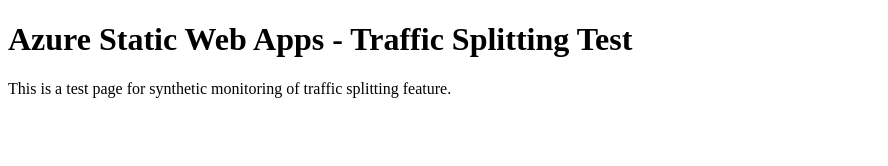
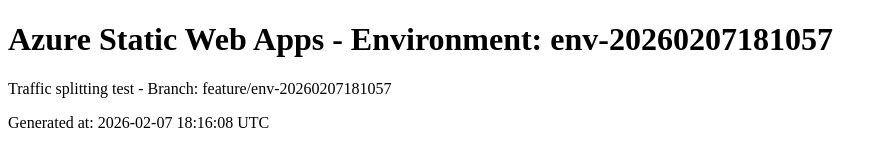
Before and after one commit to skylathadani-ms/synthetics-swa-traffic-20260207181057, a plain HTML site: page index.html in a window 1280 px wide. Shown: the whole page, without its empty margins (0-888 px from the left). Drawn offline with Linux system fonts and the light colour scheme.

Commit message:
Update index.html for env-20260207181057

```diff
--- a/index.html
+++ b/index.html
@@ -1,10 +1,11 @@
 <!DOCTYPE html>
 <html>
 <head>
-<title>Synthetics Test - Traffic Splitting</title>
+<title>Environment: env-20260207181057</title>
 </head>
 <body>
-<h1>Azure Static Web Apps - Traffic Splitting Test</h1>
-<p>This is a test page for synthetic monitoring of traffic splitting feature.</p>
+<h1>Azure Static Web Apps - Environment: env-20260207181057</h1>
+<p>Traffic splitting test - Branch: feature/env-20260207181057</p>
+<p>Generated at: 2026-02-07 18:16:08 UTC</p>
 </body>
 </html>
```
